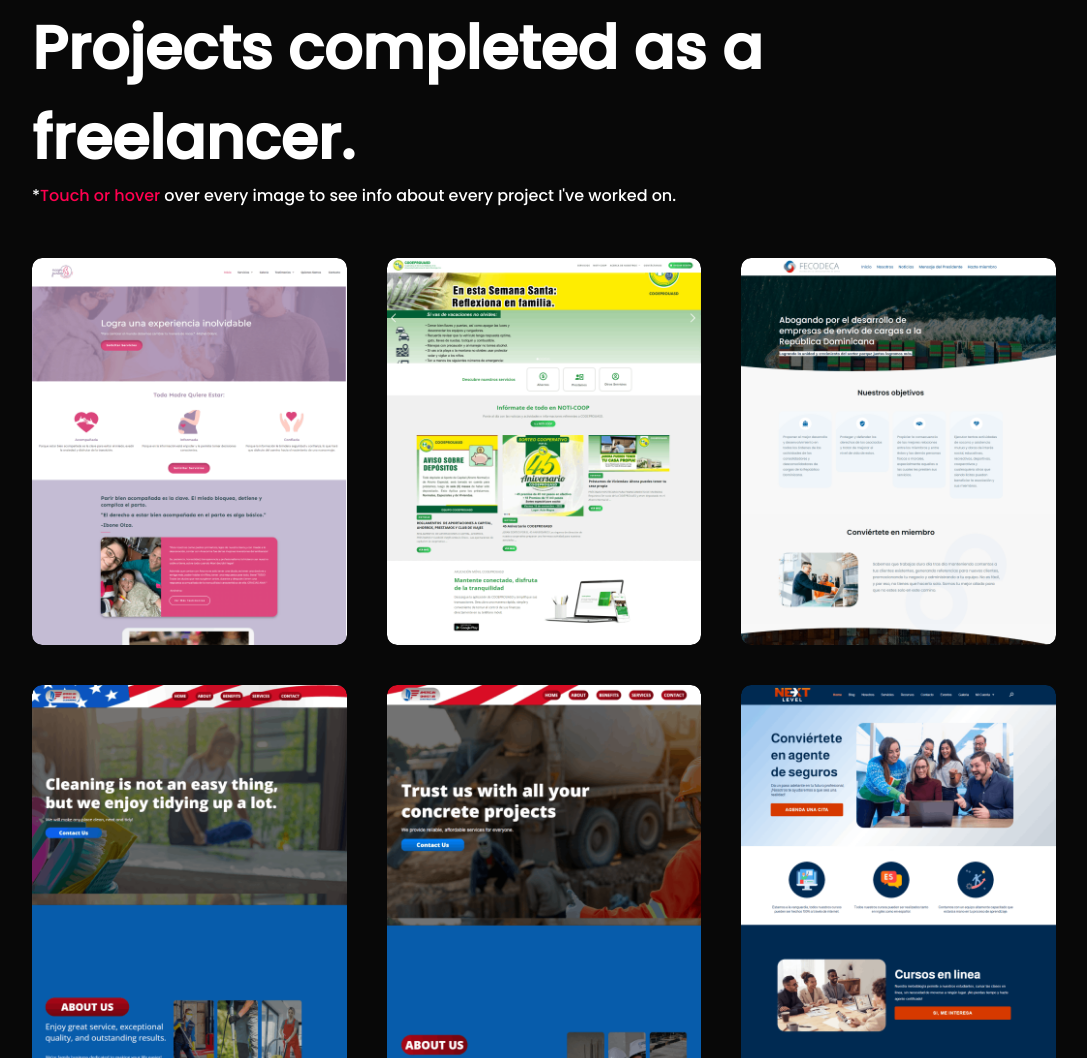
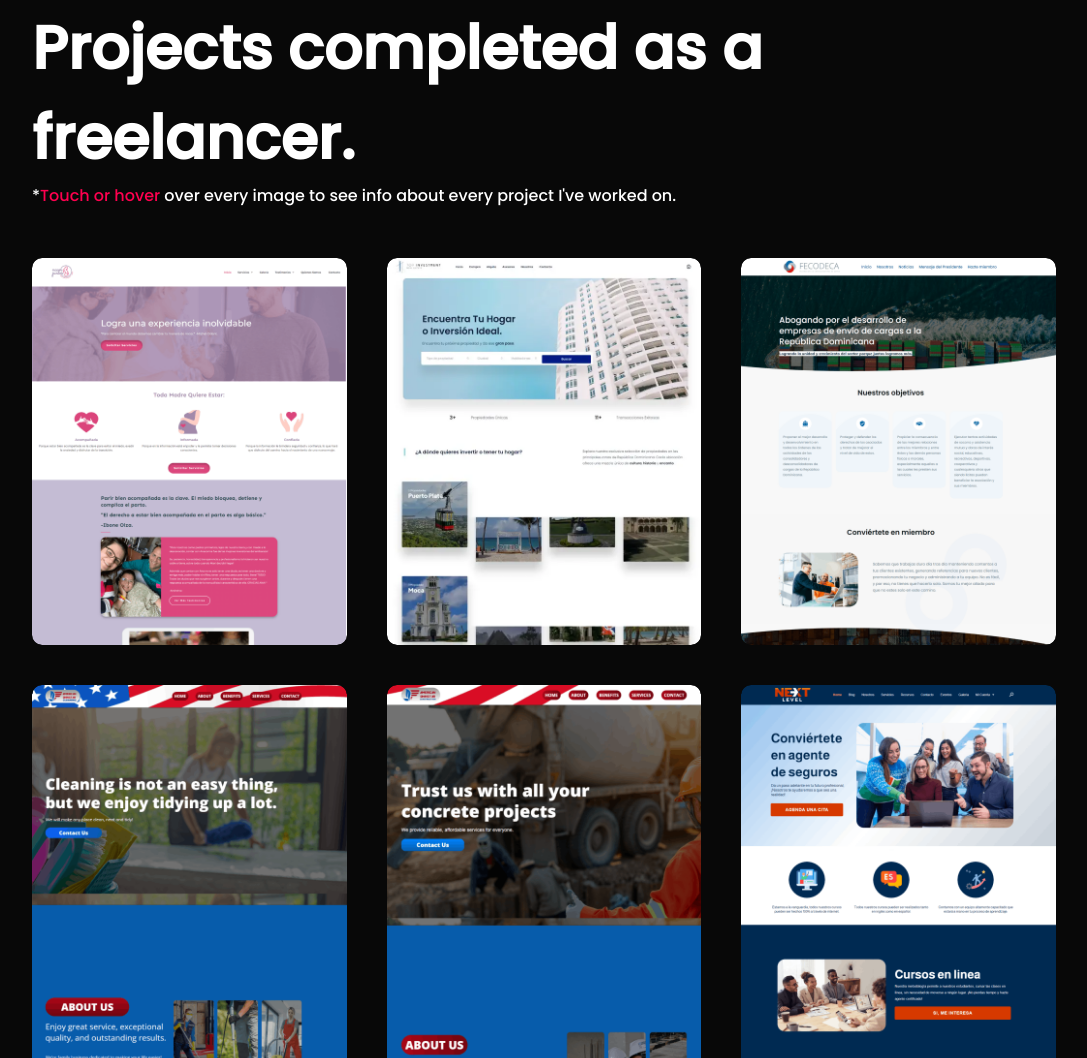
Before and after one commit to jonatantech/jonatan.github.io, a plain HTML site: page index.html in a window 1280 px wide. Shown: the part 1593-2651 px from the top of the page, without its empty margins (96-1183 px from the left). Drawn offline with Linux system fonts and the light colour scheme.

Commit message:
Update websites lists

```diff
--- a/index.html
+++ b/index.html
@@ -161,16 +161,15 @@
                         </div>
                     </div>
                     <div class="work">
-                        <img src="images/coopreuasd.png" alt="" />
+                        <img src="images/top_investment.webp" alt="" />
                         <div class="layer">
                             <h3>
-                                CooeproUASD
+                                Top Investment
                             </h3>
                             <p>
-                                Multiple service cooperative for members, employed professors and the university
-                                community of the UASD.
+                                Leading real estate company based in the Dominican Republic.
                             </p>
-                            <a href="https://cooeprouasd.com/" target="_blank"><i
+                            <a href="https://topinvestmentrd.com/" target="_blank"><i
                                     class="fa-solid fa-arrow-up-right-from-square"></i></a>
                         </div>
                     </div>
```
Also changed, not shown: images/top_investment.webp (added).
